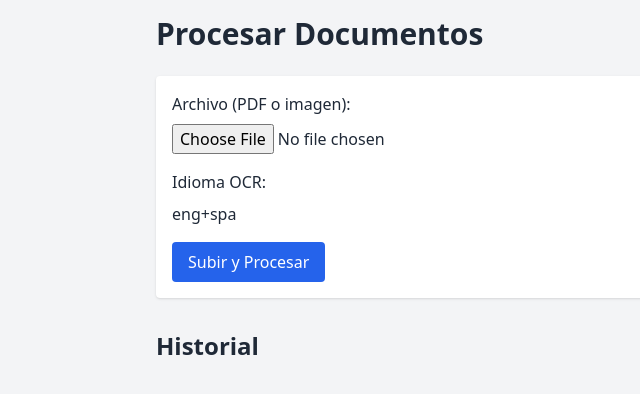
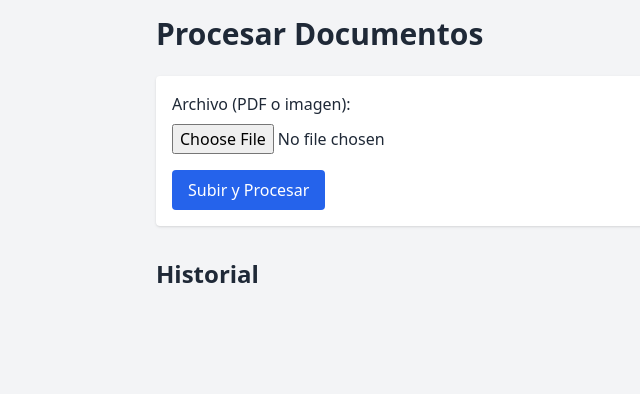
Before and after one commit to Santiago-Arredondo/prueba-tecnica-savant, a FastAPI app: page / in a window 1280 px wide. Shown: the top 394 px of the page, without its empty margins (100-740 px from the left). Run offline with FastAPI, Linux system fonts and the light colour scheme; some libraries are stand-ins or nearby versions.

Commit message:
modificaciones en llm.py

```diff
--- a/app/services/llm.py
+++ b/app/services/llm.py
@@ -37,7 +37,7 @@ def extract_entities(text: str) -> dict:
         f"{text}\n\nDevuelve solo el JSON."
     )
 
-    response = requests.post("http://localhost:11434/api/generate", json={
+    response = requests.post("http://host.docker.internal:11434/api/generate", json={
         "model": "mistral",
         "prompt": prompt,
         "stream": False
--- a/app/templates/index.html
+++ b/app/templates/index.html
@@ -19,9 +19,6 @@
     <form action="/upload-file" method="post" enctype="multipart/form-data" class="mb-8 bg-white p-4 rounded shadow">
       <label class="block mb-2">Archivo (PDF o imagen):</label>
       <input type="file" name="file" accept=".pdf,.jpg,.jpeg,.png" required class="mb-4 w-full">
-
-      <label class="block mb-2">Idioma OCR:</label>
-      <input type="text" name="lang" value="eng+spa" class="mb-4 w-full" placeholder="Ej: eng+spa">
 
       <button class="bg-blue-600 text-white px-4 py-2 rounded">Subir y Procesar</button>
     </form>
```
